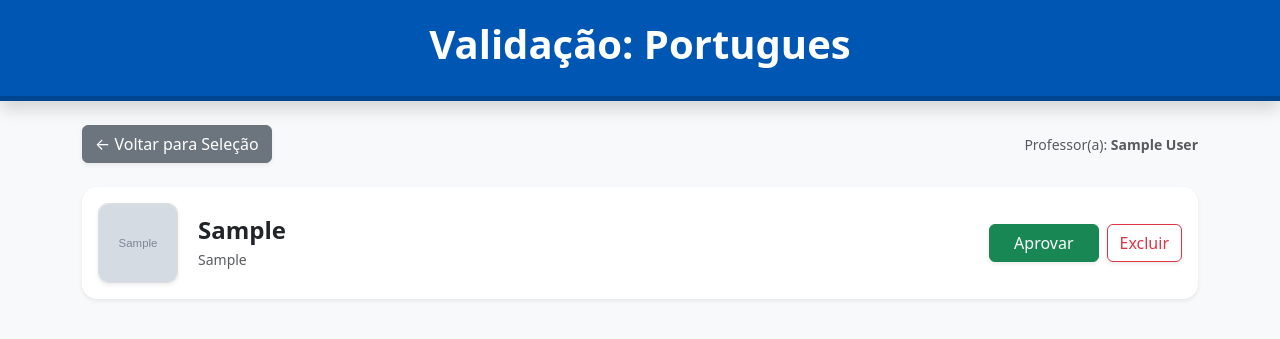
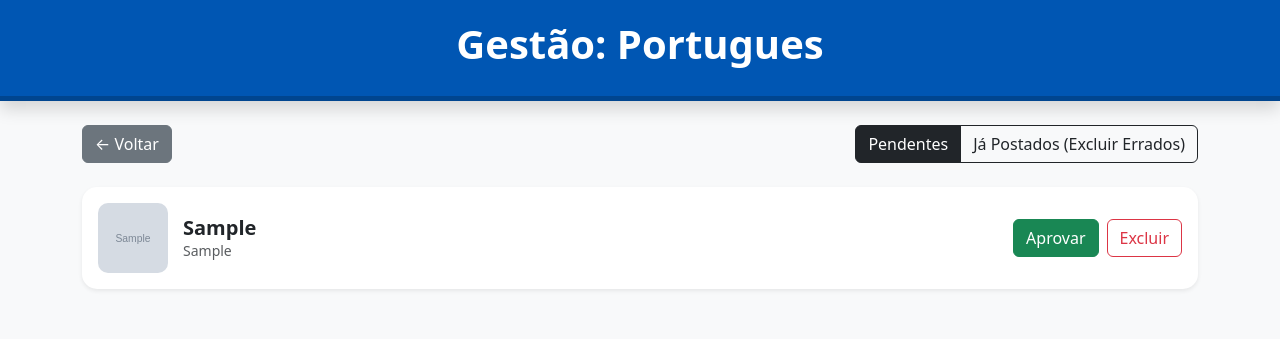
Before and after one commit to anajusti-hue/dicionario, a PHP site: page /admin.php in a window 1280 px wide. Shown: the top 339 px of the page. Run offline with PHP 8.4, Linux system fonts and the light colour scheme; the visitor is signed in with stand-in values (Sample User, id 1); tables that the repository leaves empty hold one stand-in row (values such as "Sample post"); grey boxes marked "Sample" are stand-in pictures.

Commit message:
arrumei o codigo

```diff
--- a/admin.php
+++ b/admin.php
@@ -1,15 +1,14 @@
 <?php
 session_start();
-// Segurança: Só entra no painel se o professor estiver logado
 if (!isset($_SESSION['professor_logado'])) {
     header("Location: login.php");
     exit();
 }
-
-// O admin está na raiz, então entra na pasta config para achar o banco
 include 'config/conexao.php';
 
 $materia = isset($_GET['materia']) ? $_GET['materia'] : 'portugues';
+// NOVA LÓGICA: Verifica se o professor quer ver os pendentes ou os já postados
+$aba = isset($_GET['aba']) ? $_GET['aba'] : 'pendente';
 ?>
 <!DOCTYPE html>
 <html lang="pt-br">
@@ -17,88 +16,75 @@ $materia = isset($_GET['materia']) ? $_GET['materia'] : 'portugues';
     <meta charset="UTF-8">
     <meta name="viewport" content="width=device-width, initial-scale=1.0">
     <link href="https://cdn.jsdelivr.net/npm/bootstrap@5.3.0/dist/css/bootstrap.min.css" rel="stylesheet">
-    <title>Painel de Validação SESI</title>
+    <title>Painel SESI - <?php echo ucfirst($materia); ?></title>
     <script>
-        function confirmarAprovacao(id) {
-            if (confirm("Deseja APROVAR este termo? Ele aparecerá na página inicial.")) {
-                window.location.href = './api/acoes.php?acao=aprovar&id=' + id;
-            }
-        }
-        function confirmarExclusao(id) {
-            if (confirm("Tem certeza que deseja EXCLUIR este termo?")) {
-                window.location.href = './api/acoes.php?acao=excluir&id=' + id;
+        function confirmarAcao(id, acao) {
+            let msg = acao === 'aprovar' ? "Deseja APROVAR este termo?" : "Deseja EXCLUIR este termo permanentemente?";
+            if (confirm(msg)) {
+                window.location.href = './api/acoes.php?acao=' + acao + '&id=' + id;
             }
         }
     </script>
     <style>
-        /* Estilo base do Header */
-        .header-sesi { padding: 20px 0; border-bottom: 5px solid rgba(0,0,0,0.2); color: white; }
-
-        /* AJUSTE: Cores dinâmicas para a NAV baseadas na matéria */
-        .nav-portugues { background-color: #0056b3 !important; } /* Azul para Português */
-        .nav-matematica { background-color: #b30000 !important; } /* Vermelho para Matemática */
-
-        .card-termo { border-left: 8px solid #444; margin-bottom: 15px; transition: 0.3s; border-radius: 15px; }
-        .tema-portugues .card-termo { border-left-color: #0056b3; }
-        .tema-matematica .card-termo { border-left-color: #b30000; }
-
-        .img-preview {
-            width: 80px;
-            height: 80px;
-            object-fit: cover;
-            border-radius: 10px;
-            margin-right: 20px;
-            border: 1px solid #ddd;
-        }
+        .header-sesi { padding: 20px 0; color: white; border-bottom: 5px solid rgba(0,0,0,0.2); }
+        .nav-portugues { background-color: #0056b3 !important; }
+        .nav-matematica { background-color: #b30000 !important; }
+        .card-termo { border-radius: 15px; margin-bottom: 15px; border: none; }
+        .img-preview { width: 70px; height: 70px; object-fit: cover; border-radius: 10px; margin-right: 15px; }
     </style>
 </head>
-<body class="bg-light tema-<?php echo $materia; ?>">
+<body class="bg-light">
 
 <header class="header-sesi text-center mb-4 shadow nav-<?php echo $materia; ?>">
-    <h1 class="fw-bold">Validação: <?php echo ucfirst($materia); ?></h1>
+    <h1 class="fw-bold">Gestão: <?php echo ucfirst($materia); ?></h1>
 </header>
 
 <div class="container">
-    <div class="d-flex justify-content-between align-items-center mb-4">
-        <a href="selecao.php" class="btn btn-secondary shadow-sm">← Voltar para Seleção</a>
-        <span class="text-muted small">Professor(a): <strong><?php echo $_SESSION['professor_nome'] ?? 'Logado'; ?></strong></span>
+    <div class="d-flex justify-content-between mb-4">
+        <a href="selecao.php" class="btn btn-secondary">← Voltar</a>
+
+        <div class="btn-group">
+            <a href="admin.php?materia=<?php echo $materia; ?>&aba=pendente" class="btn <?php echo $aba == 'pendente' ? 'btn-dark' : 'btn-outline-dark'; ?>">
+                Pendentes
+            </a>
+            <a href="admin.php?materia=<?php echo $materia; ?>&aba=aprovado" class="btn <?php echo $aba == 'aprovado' ? 'btn-dark' : 'btn-outline-dark'; ?>">
+                Já Postados (Excluir Errados)
+            </a>
+        </div>
     </div>
 
     <?php
-    if (isset($conn)) {
-        $sql = "SELECT * FROM termos WHERE status = 'pendente' AND disciplina = '$materia' ORDER BY id DESC";
+    // Busca termos baseados na aba selecionada (pendente ou aprovado)
+    $sql = "SELECT * FROM termos WHERE status = '$aba' AND disciplina = '$materia' ORDER BY termo ASC";
     $result = $conn->query($sql);
 
     if ($result && $result->num_rows > 0) {
         while($row = $result->fetch_assoc()) {
             ?>
-                <div class="card card-termo shadow-sm border-0">
+            <div class="card card-termo shadow-sm">
                 <div class="card-body d-flex align-items-center">
-
                     <?php if(!empty($row['imagem_url'])): ?>
-                            <img src="<?php echo $row['imagem_url']; ?>" alt="Preview" class="img-preview shadow-sm">
-                        <?php else: ?>
-                            <div class="img-preview d-flex align-items-center justify-content-center bg-secondary text-white small">
-                                Sem imagem
-                            </div>
+                        <img src="<?php echo $row['imagem_url']; ?>" class="img-preview">
                     <?php endif; ?>
 
                     <div class="flex-grow-1">
-                            <h4 class="fw-bold mb-1"><?php echo htmlspecialchars($row['termo']); ?></h4>
-                            <p class="text-muted mb-0 small"><?php echo htmlspecialchars($row['definicao']); ?></p>
+                        <h5 class="fw-bold mb-0"><?php echo htmlspecialchars($row['termo']); ?></h5>
+                        <p class="text-muted small mb-0"><?php echo htmlspecialchars($row['definicao']); ?></p>
                     </div>
 
-                        <div class="d-flex gap-2 ms-3">
-                            <button onclick="confirmarAprovacao(<?php echo $row['id']; ?>)" class="btn btn-success px-4 shadow-sm">Aprovar</button>
-                            <button onclick="confirmarExclusao(<?php echo $row['id']; ?>)" class="btn btn-outline-danger shadow-sm">Excluir</button>
+                    <div class="d-flex gap-2">
+                        <?php if($aba == 'pendente'): ?>
+                            <button onclick="confirmarAcao(<?php echo $row['id']; ?>, 'aprovar')" class="btn btn-success">Aprovar</button>
+                        <?php endif; ?>
+
+                        <button onclick="confirmarAcao(<?php echo $row['id']; ?>, 'excluir')" class="btn btn-outline-danger">Excluir</button>
                     </div>
                 </div>
             </div>
             <?php
         }
     } else {
-            echo "<div class='alert alert-info text-center shadow-sm py-4'>Nenhum termo pendente para " . ucfirst($materia) . ".</div>";
-        }
+        echo "<div class='alert alert-secondary text-center'>Nenhum termo encontrado nesta categoria.</div>";
     }
     ?>
 </div>
```
Also changed, not shown: uploads/8db3998aa56a0d79cd370bcee67562d3.jpg (added). Lines whose indentation alone changed are shown as unchanged.
